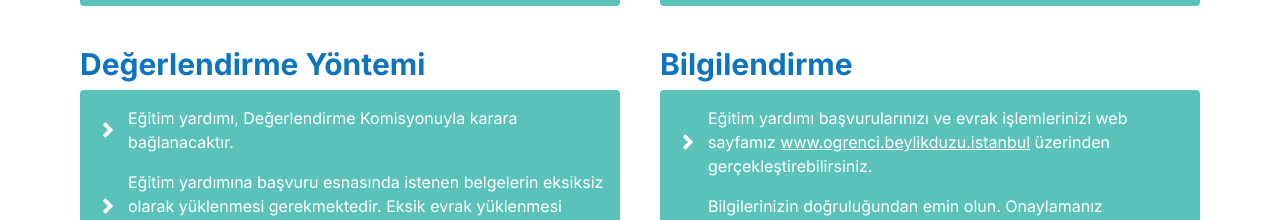
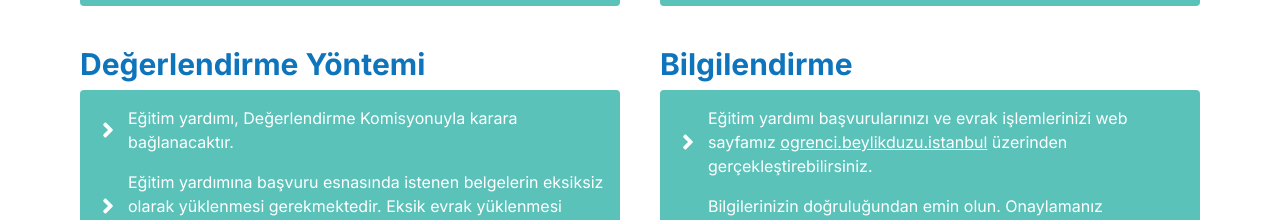
Before and after one commit to esrasevinc/beylikduzu-burs, a Next.js app: page / in a window 1280 px wide. Shown: the part 1040-1260 px from the top of the page. Built offline with nearby package versions, Linux system fonts and the light colour scheme.

Commit message:
link duzeltme

```diff
--- a/app/_components/BasvuruSartlari.tsx
+++ b/app/_components/BasvuruSartlari.tsx
@@ -123,7 +123,7 @@ const BasvuruSartlari = () => {
         <div className='flex flex-col items-start justify-start gap-4 bg-bb-green/70 rounded px-4 py-4 text-sm md:text-base md:min-h-[368px]'>
         <div className='flex items-center justify-center text-white gap-2'>
             <span><FaAngleRight className='w-6 h-6'/></span>
-            <p>Eğitim yardımı başvurularınızı ve evrak işlemlerinizi web sayfamız <a className='underline' href="https://www.ogrenci.beylikduzu.istanbul">www.ogrenci.beylikduzu.istanbul</a> üzerinden gerçekleştirebilirsiniz.</p>
+            <p>Eğitim yardımı başvurularınızı ve evrak işlemlerinizi web sayfamız <a className='underline' href="https://ogrenci.beylikduzu.istanbul">ogrenci.beylikduzu.istanbul</a> üzerinden gerçekleştirebilirsiniz.</p>
 
         </div>
         <div className='flex items-center justify-center text-white gap-2'>
```
